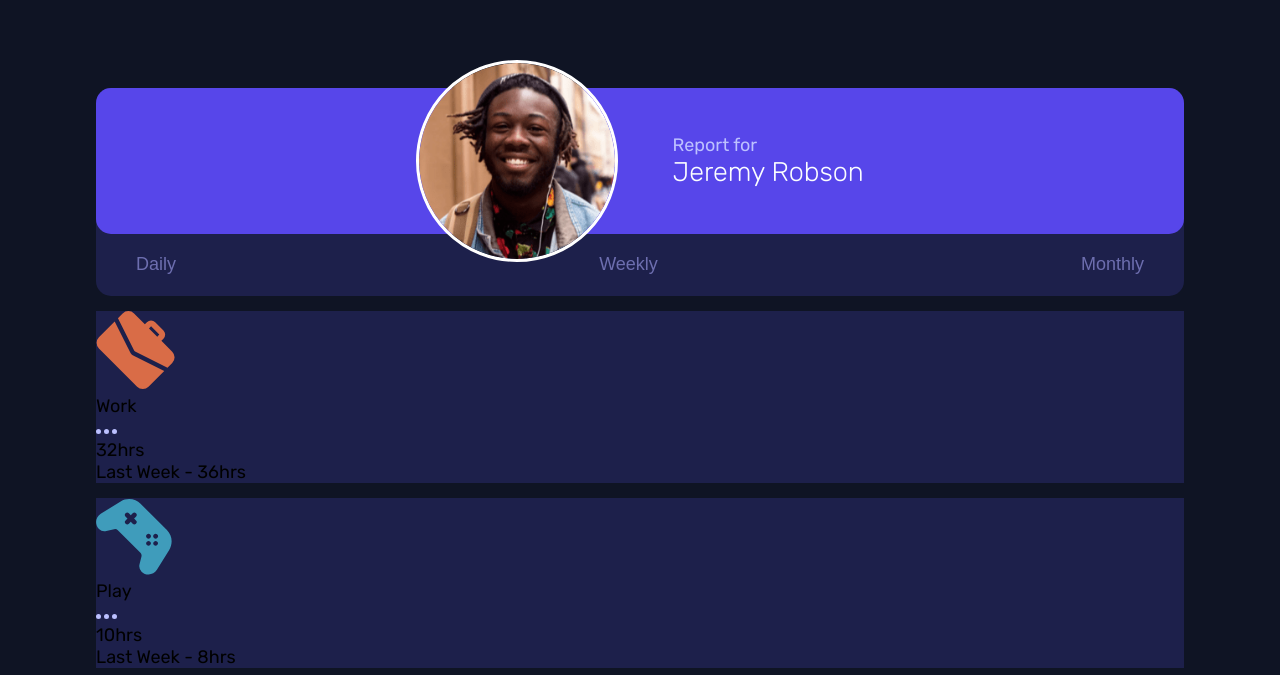
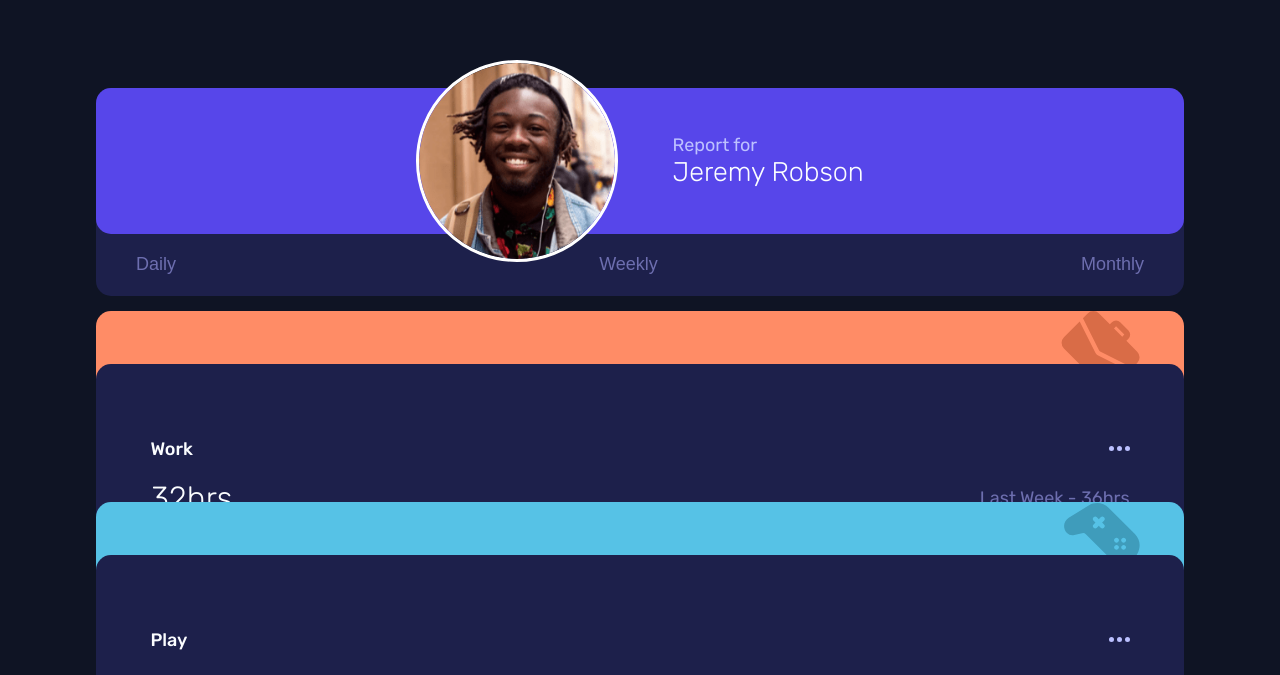
Before and after one commit to thiagoRibasMiranda/Time-tracking-dashboard, a React (Create React App) app: page / in a window 1280 px wide. Shown: the part 104-779 px from the top of the page. Built offline with nearby package versions, Linux system fonts and the light colour scheme.

Commit message:
style:  added more style to CardActivity

```diff
--- a/src/components/CardActivity/CardActivity.css
+++ b/src/components/CardActivity/CardActivity.css
@@ -1,10 +1,88 @@
 .CardActivity {
+  display: flex;
+  flex-direction: column;
+  width: 85%;
+  height: 22vh;
+  border-radius: 15px;
+}
+
+.ActivityData {
+  display: flex;
+  flex-direction: column;
+  align-items: center;
+  height: 100%;
+  border-radius: 15px;
   background-color: #1D204B;
-  width: 85%;
+  padding: 5%;
+}
+
+.ActivityData:hover {
+  background-color: #34397B;
+}
+
+.Icon {
+  display: flex;
+  justify-content: flex-end;
+  height: 30%;
+  margin-right: 4%;
+}
+
+.Title {
+  display: flex;
+  flex-direction: row;
+  justify-content: space-between;
+  align-items: center;
+  width: 100%;
+  /* height: 30%; */
+  margin-top: 2%;
+  margin-bottom: 2%;
+  color: #FBFDFF;
+  font-weight: 500;
+}
+
+.Times {
+  display: flex;
+  flex-direction: row;
+  justify-content: space-between;
+  align-items: center;
+  width: 100%;
+  color: #6D6EAF;
+  /* height: 30%;
+  margin-right: 4%; */
+}
+
+.Time {
+  font-size: 32px;
+  font-weight: 300;
+  color: #FBFDFF;
 }
 
 .IconEllipsis:hover {
   fill: #FBFDFF
+}
+
+.Work {
+  background-color: hsl(15, 100%, 70%);
+}
+
+.Play {
+  background-color: hsl(195, 74%, 62%);
+}
+
+.Study {
+  background-color: hsl(348, 100%, 68%);
+}
+
+.Exercise {
+  background-color: hsl(145, 58%, 55%);
+}
+
+.Social {
+  background-color: hsl(264, 64%, 52%);
+}
+
+.SelfCare {
+  background-color: hsl(43, 84%, 65%);
 }
 
 /*
--- a/src/components/CardActivity/CardActivity.js
+++ b/src/components/CardActivity/CardActivity.js
@@ -6,17 +6,20 @@ import Icon from "./icon"
 function CardActivity(data) {
   const { current, previous } = data.time
   const { title } = data
+  const na = title.replace(/\s/g, "");
 
   return (
-    <div className='CardActivity'>
-      <Icon title={title}/>
+    <div className={`CardActivity ${na}`}>
+      <div className='Icon'>
+        <Icon title={title}/>
+      </div>
       <div className='ActivityData'>
-        <div>
+        <div className='Title'>
           <p>{title}</p>
           <IconEllipsis className='IconEllipsis' fill="#BBC0FF" />
         </div>
-        <div>
-          <p>{current}hrs</p>
+        <div className='Times'>
+          <p className='Time'>{current}hrs</p>
           <p>{data.period} - {previous}hrs</p>
         </div>
       </div>
```
